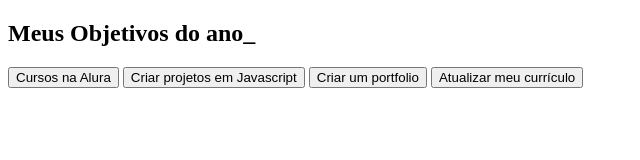
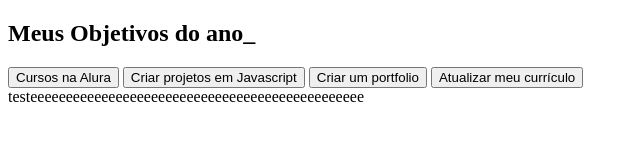
Before and after one commit to winicio/Meus-objetivos, a plain HTML site: page index.html in a window 1280 px wide. Shown: the whole page, without its empty margins (0-640 px from the left). Drawn offline with Linux system fonts and the light colour scheme.

Commit message:
Update index.html

```diff
--- a/index.html
+++ b/index.html
@@ -17,6 +17,6 @@
 <button class="botao">Atualizar meu currículo</button>
 </div>
 </section>
-
+testeeeeeeeeeeeeeeeeeeeeeeeeeeeeeeeeeeeeeeeeeeeeeee
 </body>
 </html>
```
